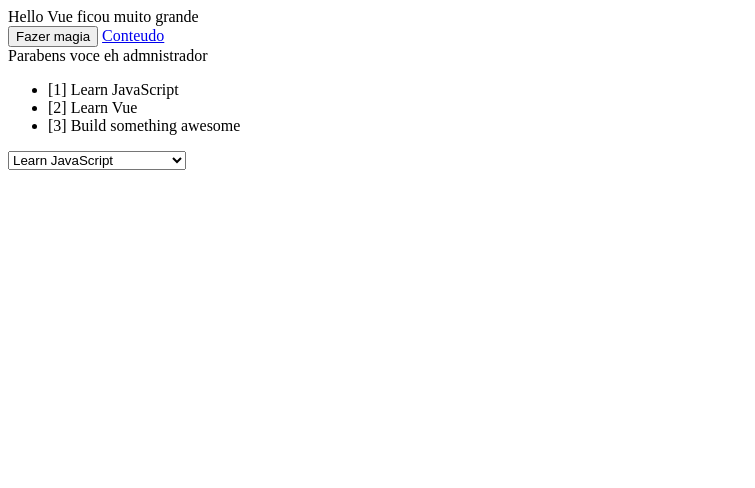
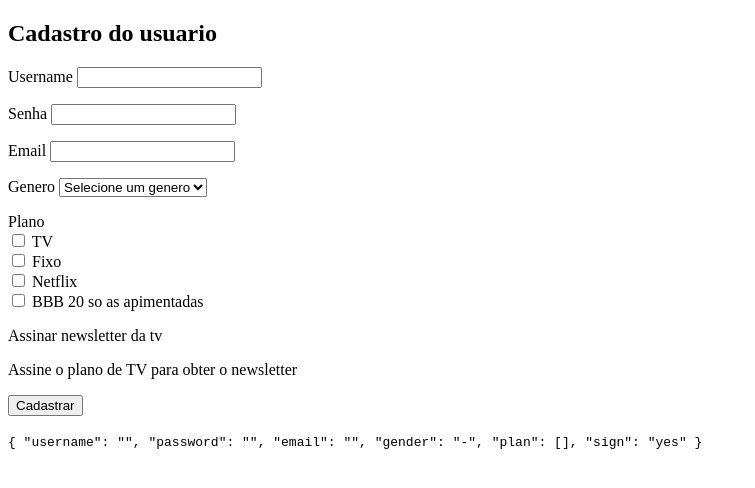
Before and after one commit to lubien/example-vue-classroom-guris, a plain HTML site: page index.html in a window 1280 px wide. Shown: the whole page, without its empty margins (0-755 px from the left). Drawn offline with nearby package versions, Linux system fonts and the light colour scheme.

Commit message:
Basic form

```diff
--- a/index.html
+++ b/index.html
@@ -8,7 +8,71 @@
     <title>Exemplo VueJS usando HTML Clássico</title>
 </head>
 <body>
-    <div id="app">
+    <div id="form">
+        <form action="#">
+            <h2>Cadastro do usuario</h2>
+
+            <p>
+                <label>Username</label>
+                <input type="text" v-model="form.username">
+            </p>
+
+            <p>
+                <label>Senha</label>
+                <input type="password" v-model="form.password">
+            </p>
+
+            <p>
+                <label>Email</label>
+                <input type="email" v-model="form.email">
+            </p>
+
+            <p>
+                <label>Genero</label>
+                <select name="gender" v-model="form.gender">
+                    <option disabled value="-">Selecione um genero</option>
+                    <option value="M">Masculino</option>
+                    <option value="F">Feminino</option>
+                    <option value="?">Mano, tu eh?</option>
+                </select>
+            </p>
+
+            <p>
+                <label>Plano</label><br>
+                <input type="checkbox" value="tv" v-model="form.plan">
+                <label>TV</label><br>
+                <input type="checkbox" value="fixed" v-model="form.plan">
+                <label>Fixo</label><br>
+                <input type="checkbox" value="netflix" v-model="form.plan">
+                <label>Netflix</label><br>
+                <input type="checkbox" value="bbb" v-model="form.plan">
+                <label>BBB 20 so as apimentadas</label><br>
+            </p>
+
+            <p>
+                <label>Assinar newsletter da tv</label><br>
+                <div v-if="form.plan.includes('tv')">
+                    <input type="radio" name="sign" value="yes" v-model="form.sign">
+                    <label>Sim</label><br>
+                    <input type="radio" name="sign" value="no" v-model="form.sign">
+                    <label>Nao</label><br>
+                </div>
+                <span v-else>
+                    Assine o plano de TV para obter o newsletter
+                </span>
+            </p>
+
+            <p>
+                <input type="submit" value="Cadastrar">
+            </p>
+
+            <code>
+                {{ JSON.stringify(form, undefined, 2) }}
+            </code>
+        </form>
+    </div>
+
+    <div id="app" style="display: none;">
         <div :title="myTitle" :class="className">
             {{ atMostChars(message, 100) }}
         </div>
--- a/main.js
+++ b/main.js
@@ -1,30 +1,50 @@
 document.addEventListener('DOMContentLoaded', () => {
-    const app = new Vue({
-        el: '#app',
+    // const app = new Vue({
+    //     el: '#app',
+
+    //     data() {
+    //         return {
+    //             message: 'Hello Vue ficou muito grande',
+    //             myTitle: 'Voce passou o mouse ali',
+    //             className: 'spn spn-red',
+    //             href: 'http://example.org',
+    //             role: 'admin',
+    //             tasks: [
+    //                 { title: 'Learn JavaScript' },
+    //                 { title: 'Learn Vue' },
+    //                 { title: 'Build something awesome' }
+    //             ]
+    //         }
+    //     },
+
+    //     methods: {
+    //         revertMessage() {
+    //             this.message = this.message.split('').reverse().join('')
+    //         },
+
+    //         atMostChars(str, size) {
+    //             return str.slice(0, size)
+    //         }
+    //     }
+    // })
+
+    const form = new Vue({
+        el: '#form',
 
         data() {
             return {
-                message: 'Hello Vue ficou muito grande',
-                myTitle: 'Voce passou o mouse ali',
-                className: 'spn spn-red',
-                href: 'http://example.org',
-                role: 'admin',
-                tasks: [
-                    { title: 'Learn JavaScript' },
-                    { title: 'Learn Vue' },
-                    { title: 'Build something awesome' }
-                ]
+                form: {
+                    username: '',
+                    password: '',
+                    email: '',
+                    gender: '-',
+                    plan: [],
+                    sign: 'yes'
+                }
             }
         },
 
         methods: {
-            revertMessage() {
-                this.message = this.message.split('').reverse().join('')
-            },
-
-            atMostChars(str, size) {
-                return str.slice(0, size)
-            }
         }
     })
 })
```
